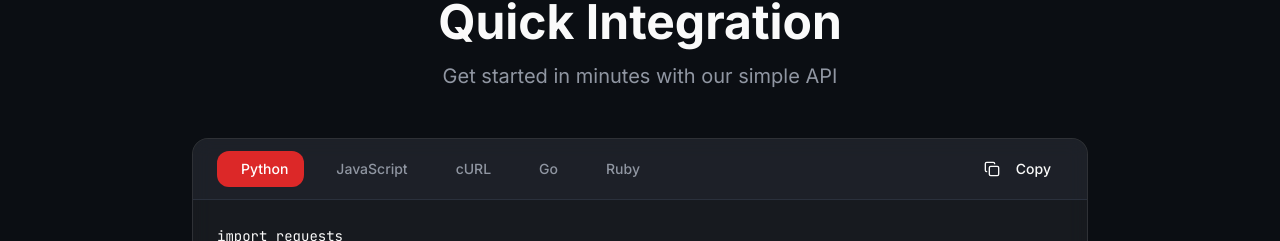
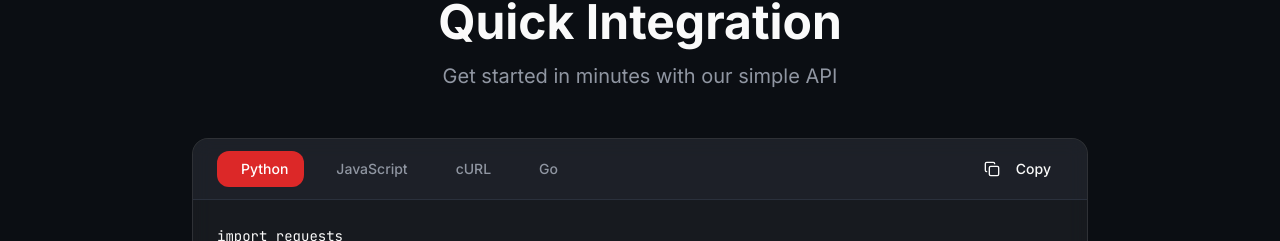
Before and after one commit to ethan10clay/promptredteam, a React (Vite) app in the folder frontend/: page / in a window 1280 px wide. Shown: the part 2665-2906 px from the top of the page. Built offline with nearby package versions, Linux system fonts and the light colour scheme; the HTML template or start-up script is replaced by a standard one.

Commit message:
del ruby tab

```diff
--- a/frontend/src/components/CodeExample.tsx
+++ b/frontend/src/components/CodeExample.tsx
@@ -69,7 +69,6 @@ const languages = [
   { id: 'javascript', name: 'JavaScript'},
   { id: 'curl', name: 'cURL'},
   { id: 'go', name: 'Go'},
-  { id: 'ruby', name: 'Ruby'}
 ];
 
 const CodeExample = () => {
```
